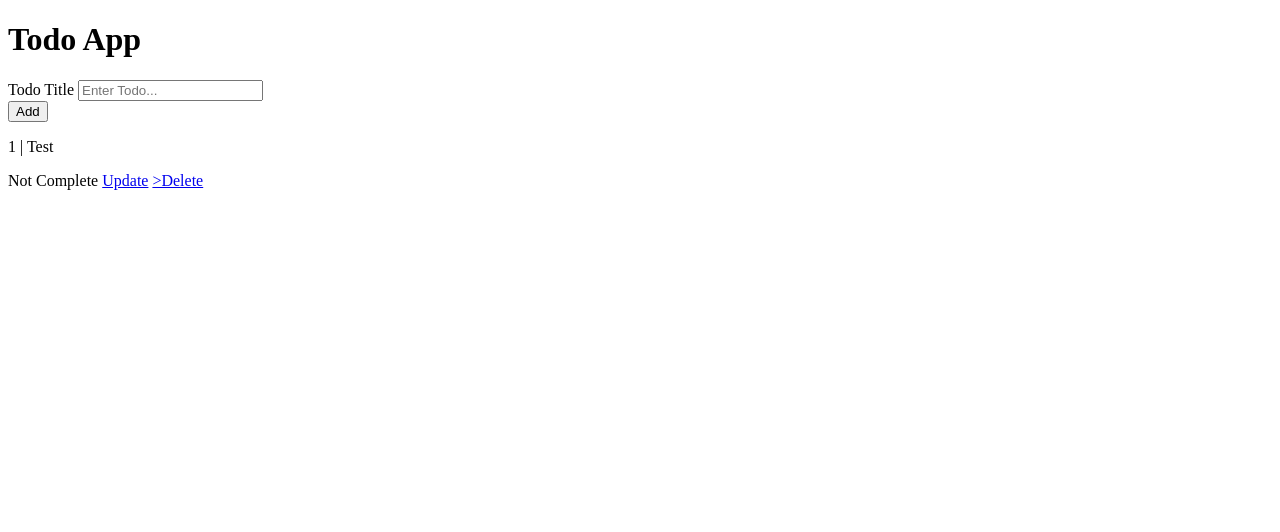
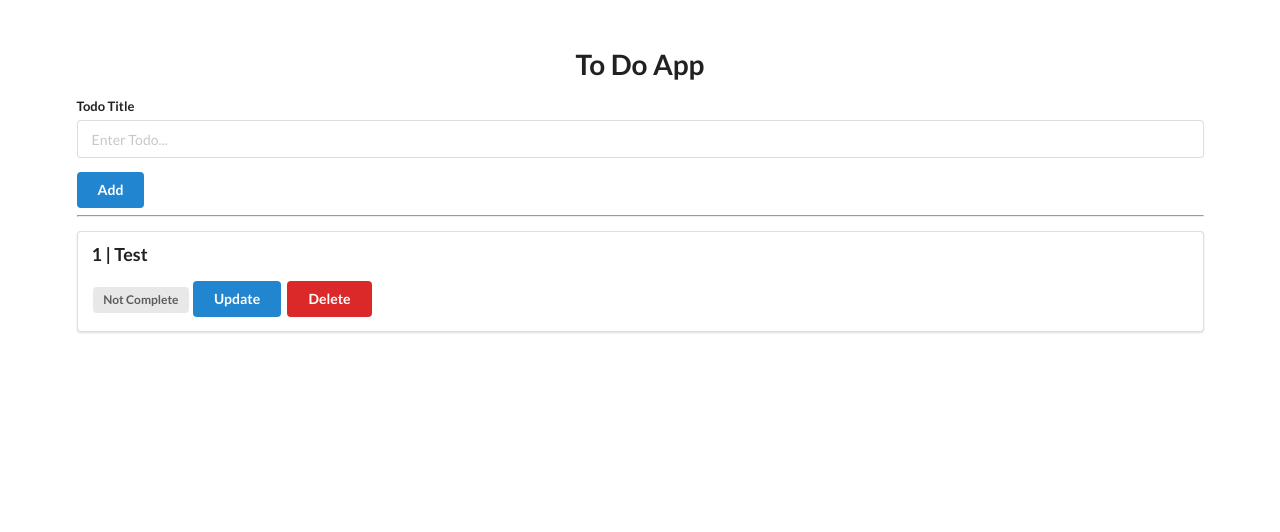
Before and after one commit to JuliaLynn12/flask-todo, a Flask app: page / in a window 1280 px wide. Shown: the top 532 px of the page. Before the commit the page ends 190 px from the top, so only its background shows below. Run offline with Flask 2, Linux system fonts and the light colour scheme; data comes from the database, SQL or seed files in the repository; both versions use the stored data as it was after the commit.

Commit message:
Importing style sheets and adjusting html

```diff
--- a/templates/base.html
+++ b/templates/base.html
@@ -5,32 +5,40 @@
     <meta charset="UTF-8">
     <meta name="viewport" content="width=device-width, initial-scale=1.0">
     <title>Todo App</title>
+
+    <link rel="stylesheet" href="https://cdn.jsdelivr.net/npm/semantic-ui@2.4.2/dist/semantic.min.css">
+    <script src="https://cdn.jsdelivr.net/npm/semantic-ui@2.4.2/dist/semantic.min.js"></script>
 </head>
+
 <body>
+    <div style="margin-top: 50px;" class="ui container">
+        <h1 class="ui center aligned header">To Do App</h1>
 
-  <h1>Todo App</h1>
+        <form class="ui form" action="/add" method="post">
+            <div class="field">
+                <label>Todo Title</label>
+                <input type="text" name="title" placeholder="Enter Todo..."><br>
+            </div>
+            <button class="ui blue button" type="submit">Add</button>
+        </form>
 
-  <form action="/add" method="post">
-           <div>
-               <label for="title">Todo Title</label>
-               <input type="text" name="title" placeholder="Enter Todo...">
-               <br>
-               <button type="submit">Add</button>
-           </div>
-  </form>
+        <hr>
 
-  {% for todo in todo_list %}
-            <p> {{todo.id }} | {{ todo.title }} </p>
+        {% for todo in todo_list %}
+        <div class="ui segment">
+            <p class="ui big header">{{todo.id }} | {{ todo.title }}</p>
 
             {% if todo.complete == False %}
-            <span> Not Complete </span>
+            <span class="ui gray label">Not Complete</span>
             {% else %}
-            <span> Completed </span>
+            <span class="ui green label">Completed</span>
             {% endif %}
 
-            <a href="/update/{{ todo.id }}">Update</a>
-            <a href="/delete/{{ todo.id }}">>Delete</a>
+            <a class="ui blue button" href="/update/{{ todo.id }}">Update</a>
+            <a class="ui red button" href="/delete/{{ todo.id }}">Delete</a>
+        </div>
         {% endfor %}
+    </div>
+</body>
 
-</body>
 </html>
```
Also changed, not shown: db.sqlite.
